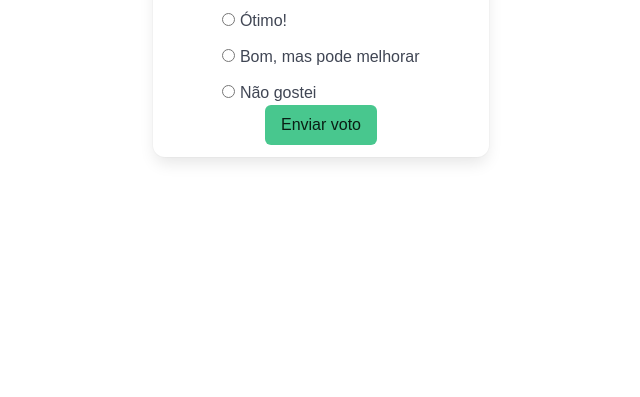
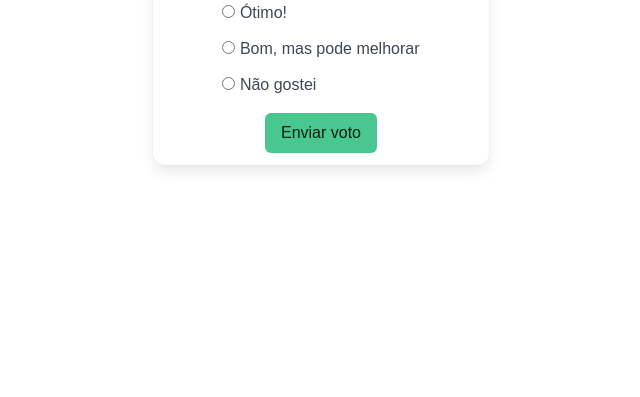
Before and after one commit to magas-xlr/spa-golden-verbena, a plain HTML site: page index.html in a window 1280 px wide. Shown: the part 403-800 px from the top of the page, without its empty margins (319-959 px from the left). Drawn offline with nearby package versions, Linux system fonts and the light colour scheme.

Commit message:
feat/(SGV02):change request two

```diff
--- a/index.html
+++ b/index.html
@@ -9,28 +9,20 @@
     <link rel="stylesheet" href="https://cdn.jsdelivr.net/npm/bulma@1.0.2/css/bulma.min.css">
 </head>
 
-<body>
-
-    <section class="section is-fullheight is-flex is-justify-content-center is-align-items-center ">
-
+<body class="is-flex is-justify-content-center">
+    <section class="section is-fullheight is-flex is-justify-content-center is-align-items-center">
         <div class="column is-half box  is-flex-direction-column ">
-            <h1 class="title has-text-centered has-text-primary is-size-2 has-text-weight-bold ">
+            <h1 class="title has-text-centered has-text-primary is-size-2 has-text-weight-bold">
                 O que você acha do novo design?
             </h1>
-
-            <form action="" method="post" class="is-flex is-flex-direction-column is-align-items-center ">
-
-
-
-
+            <form method="post" class="is-flex is-flex-direction-column is-align-items-center">
                 <fieldset class="control">
-
                     <div class="field">
                         <input type="radio" id="otimo" name="voto" value="Ótimo!" required>
                         <label for="otimo">Ótimo!</label>
                     </div>
                     <div class="field">
-                            <input type="radio" id="bom" name="voto" value="Bom, mas pode melhorar" >
+                        <input type="radio" id="bom" name="voto" value="Bom, mas pode melhorar">
                         <label for="bom">Bom, mas pode melhorar</label>
                     </div>
                     <div class="field">
@@ -38,16 +30,9 @@
                         <label for="nao-gostei">Não gostei</label>
                     </div>
                 </fieldset>
-
-
-
-                <button class="button is-success ">Enviar voto</button>
-
+                <button class="button is-success mt-4">Enviar voto</button>
             </form>
         </div>
-
     </section>
-
 </body>
-
 </html>
--- a/style.css
+++ b/style.css
@@ -1,9 +1,3 @@
-*{
+* {
     font-family: Arial, Helvetica, sans-serif;
 }
-body {
-    height: 100%;
-    margin: 0;
-    display: grid;
-    place-items: center;
-}
```
Lines whose indentation alone changed are shown as unchanged.
